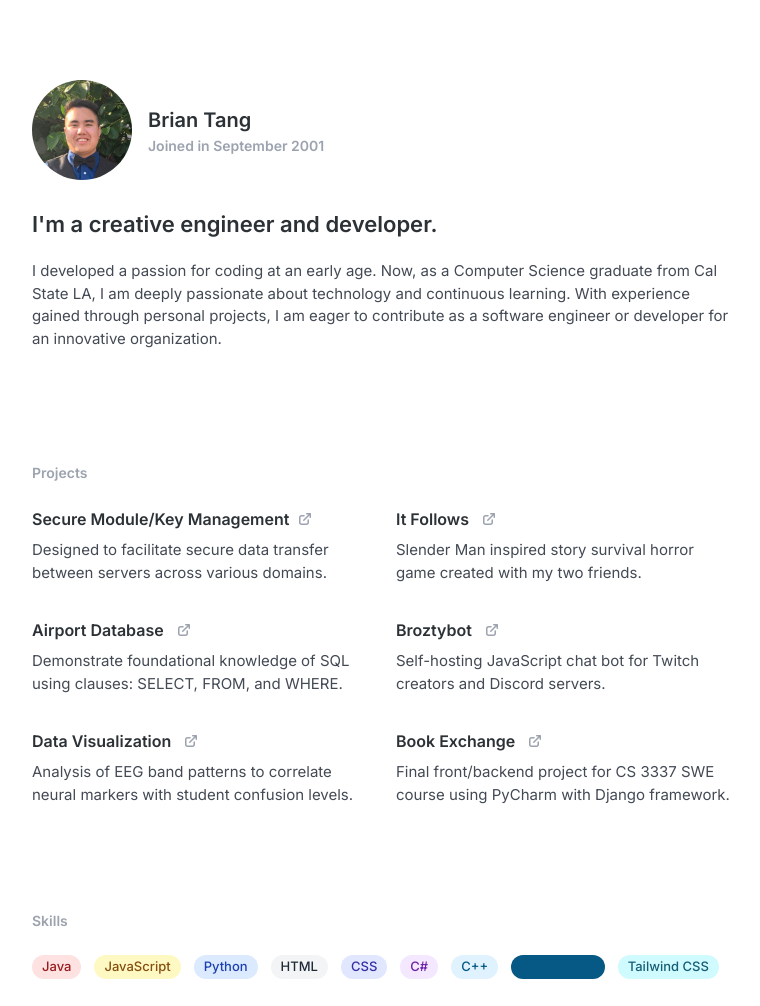
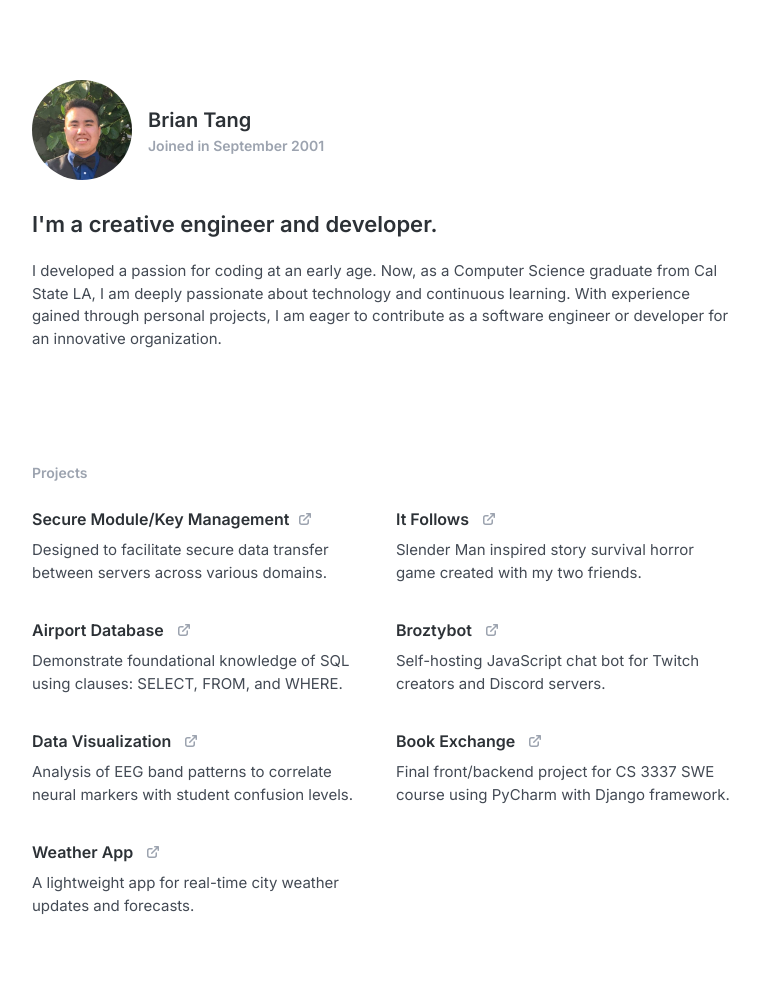
Before and after one commit to b-tang/b-tang.github.io, a plain HTML site: page index.html in a window 1280 px wide. Shown: the top 1006 px of the page, without its empty margins (259-1019 px from the left). Drawn offline with nearby package versions, Linux system fonts and the light colour scheme.

Commit message:
added weather app link under projects

```diff
--- a/index.html
+++ b/index.html
@@ -371,6 +371,47 @@
               with Django framework.
             </p>
           </div>
+          <div class="icon-box mb-6">
+            <a
+              href="https://github.com/b-tang/weather-app"
+              target="_blank"
+              class="text-[15px] sm:text-[15px] md:text-[16px] lg:text-[16px] text-[#2C3136] font-semibold flex items-center"
+            >
+              Weather App
+              <!-- <svg
+                xmlns="http://www.w3.org/2000/svg"
+                width="12"
+                height="12"
+                fill="#9CA3AF"
+                aria-hidden="true"
+                class="e-font-icon-svg e-fas-external-link-alt ms-3"
+                viewBox="0 0 512 512"
+              >
+                <path
+                  d="M432 320h-32a16 16 0 0 0-16 16v112H64V128h144a16 16 0 0 0 16-16V80a16 16 0 0 0-16-16H48a48 48 0 0 0-48 48v352a48 48 0 0 0 48 48h352a48 48 0 0 0 48-48V336a16 16 0 0 0-16-16ZM488 0H360c-21.37 0-32.05 25.91-17 41l35.73 35.73L135 320.37a24 24 0 0 0 0 34L157.67 377a24 24 0 0 0 34 0l243.61-243.68L471 169c15 15 41 4.5 41-17V24a24 24 0 0 0-24-24Z"
+                />
+              </svg> -->
+              <svg
+                xmlns="http://www.w3.org/2000/svg"
+                viewBox="0 0 16 16"
+                fill="#9CA3AF"
+                class="size-4 ms-3"
+              >
+                <path
+                  d="M6.22 8.72a.75.75 0 0 0 1.06 1.06l5.22-5.22v1.69a.75.75 0 0 0 1.5 0v-3.5a.75.75 0 0 0-.75-.75h-3.5a.75.75 0 0 0 0 1.5h1.69L6.22 8.72Z"
+                />
+                <path
+                  d="M3.5 6.75c0-.69.56-1.25 1.25-1.25H7A.75.75 0 0 0 7 4H4.75A2.75 2.75 0 0 0 2 6.75v4.5A2.75 2.75 0 0 0 4.75 14h4.5A2.75 2.75 0 0 0 12 11.25V9a.75.75 0 0 0-1.5 0v2.25c0 .69-.56 1.25-1.25 1.25h-4.5c-.69 0-1.25-.56-1.25-1.25v-4.5Z"
+                />
+              </svg>
+            </a>
+            <p
+              class="text-[#434A54] text-[13px] sm:text-[13px] md:text-[15px] lg:text-[15px] mt-2"
+            >
+              A lightweight app for real-time city weather updates and
+              forecasts.
+            </p>
+          </div>
         </div>
       </div>
 
```
